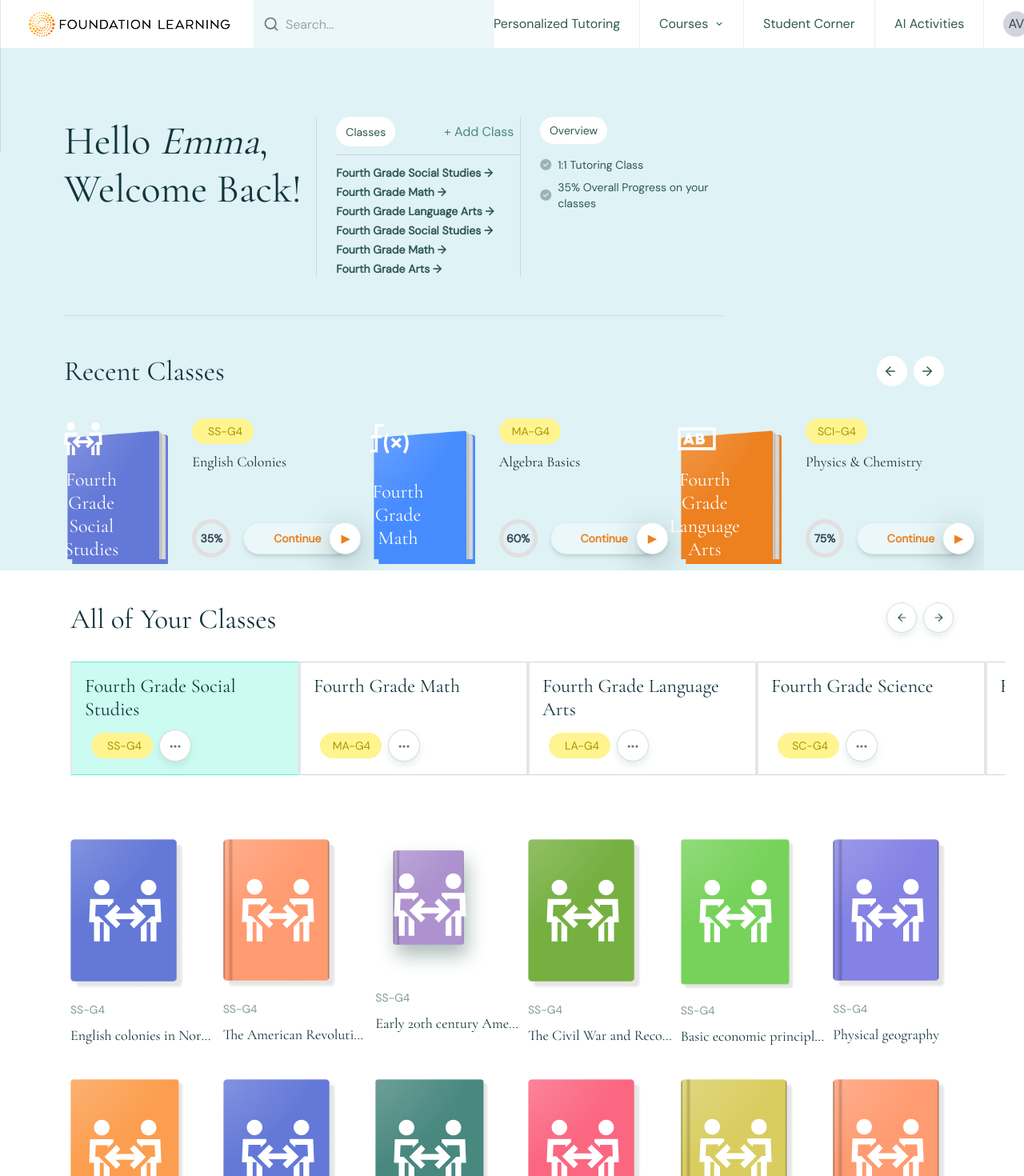
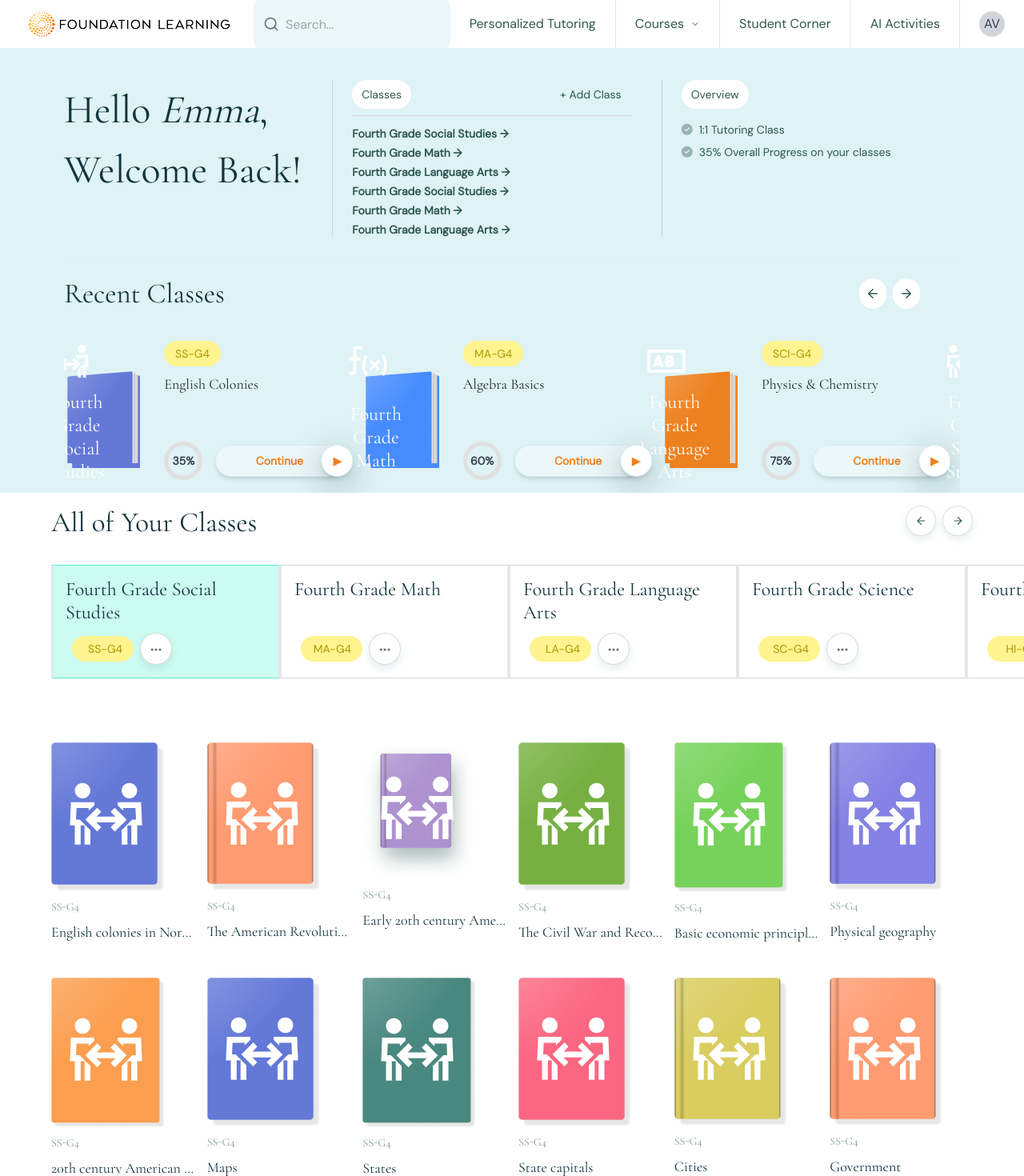
Before and after one commit to pulakkar333/Foundation_learning, a Next.js app: page / in a window 1280 px wide. Shown: the top 1470 px of the page at 80% size. Built offline with nearby package versions, Linux system fonts and the light colour scheme.

Commit message:
redesign

```diff
--- a/src/components/allClasses.tsx
+++ b/src/components/allClasses.tsx
@@ -94,13 +94,13 @@ const AllClasses: React.FC = () => {
 
   return (
     <div
-      className="p-6 relative max-w-full"
+      className="relative max-w-full"
       style={{ fontFamily: "Cormorant Garamond, serif" }}
     >
-      <div className="py-4 mb-4 flex justify-between px-16">
+      <div className="py-4 mb-4 flex justify-between px-16  md:flex">
         <h2
           className="text-[35px] font-medium text-[#12353D]"
-          style={{ fontStyle: "normal", lineHeight: "normal" }}
+          style={{  fontStyle: "normal", lineHeight: "normal" }}
         >
           All of Your Classes
         </h2>
@@ -140,6 +140,7 @@ const AllClasses: React.FC = () => {
           </button>
         </div>
       </div>
+
       <div
         ref={scrollRef as React.RefObject<HTMLDivElement>}
         className="flex overflow-x-hidden scroll-smooth px-16"
@@ -162,9 +163,7 @@ const AllClasses: React.FC = () => {
             className="relative"
             style={{
               borderRight:
-                index !== arr.length - 1
-                  ? "rgba(124, 188, 200, 0.50)"
-                  : "none",
+                index !== arr.length - 1 ? "rgba(124, 188, 200, 0.50)" : "none",
             }}
           >
             <ClassCard {...classData} />
--- a/src/components/bookGrid.tsx
+++ b/src/components/bookGrid.tsx
@@ -96,12 +96,9 @@ const books = [
 
 const BookGrid = () => {
   return (
-    <div className="grid grid-cols-3 sm:grid-cols-3 md:grid-cols-3 lg:grid-cols-6 gap-x-[40px] gap-y-[60px] p-8 text-left">
+    <div className="grid grid-cols-3 sm:grid-cols-3 md:grid-cols-4 lg:grid-cols-6 gap-x-4 gap-y-6 p-4 md:p-8 text-left">
       {books.map((book, index) => (
-        <div
-          key={index}
-          className="flex flex-col items-start w-full h-60 relative"
-        >
+        <div key={index} className="flex flex-col items-start w-full h-auto relative">
           <div className="relative">
             <Image
               width={142}
@@ -111,20 +108,14 @@ const BookGrid = () => {
               className="object-contain self-start"
             />
             <div className="absolute inset-0 flex items-center justify-center mr-[5px] mb-[10px]">
-              <Image
-                width={91}
-                height={72}
-                src={book.svgIcon}
-                alt="SVG Icon"
-                className=""
-              />
+              <Image width={91} height={72} src={book.svgIcon} alt="SVG Icon" />
             </div>
           </div>
-          <div className="mt-4">
-            <p className="text-[14px] text-left font-normal font-dm text-[#2F585299]">
+          <div className="mt-2">
+            <p className="text-[12px] md:text-[14px] font-normal text-[#2F585299]">
               {book.code}
             </p>
-            <p className="text-[18px] text-left font-cormorant font-medium mt-2 w-[180px] h-[50px] text-[#12353D] truncate">
+            <p className="text-[14px] md:text-[18px] font-medium mt-2 max-w-[180px] h-[45px] text-[#12353D] truncate">
               {book.title}
             </p>
           </div>
--- a/src/components/heroSection.tsx
+++ b/src/components/heroSection.tsx
@@ -1,3 +1,193 @@
+// "use client";
+// import Slider from "../components/slider";
+// import "@fortawesome/fontawesome-free/css/all.min.css";
+
+// const classes = [
+//   {
+//     title: "Fourth Grade Social Studies",
+//     progress: 35,
+//     color: "bg-indigo-500",
+//     topic: "English Colonies",
+//     images: ["/logo/cover-back.png", "/logo/pages.png", "/logo/Frame_1.png"],
+//     code: "SS-G4",
+//     svgIcon: "/logo/people-arrows.svg",
+//   },
+//   {
+//     title: "Fourth Grade Math",
+//     progress: 60,
+//     color: "bg-green-500",
+//     topic: "Algebra Basics",
+//     images: ["/logo/cover-back-2.png", "/logo/pages.png", "/logo/Frame_2.png"],
+//     code: "MA-G4",
+//     svgIcon: "/logo/function.svg",
+//   },
+//   {
+//     title: "Fourth Grade Language Arts",
+//     progress: 75,
+//     color: "bg-blue-500",
+//     topic: "Physics & Chemistry",
+//     images: ["/logo/cover-back-3.png", "/logo/pages.png", "/logo/Frame_3.png"],
+//     code: "SCI-G4",
+//     svgIcon: "/logo/input-text.svg",
+//   },
+//   {
+//     title: "Fourth Grade Social Studies",
+//     progress: 75,
+//     color: "bg-blue-500",
+//     topic: "Physics & Chemistry",
+//     images: ["/logo/cover-back.png", "/logo/pages.png", "/logo/Frame_1.png"],
+//     code: "SCI-G4",
+//     svgIcon: "/logo/people-arrows.svg",
+//   },
+//   {
+//     title: "Fourth Grade Math",
+//     progress: 75,
+//     color: "bg-blue-500",
+//     topic: "Physics & Chemistry",
+//     images: ["/logo/cover-back-2.png", "/logo/pages.png", "/logo/Frame_2.png"],
+//     code: "SCI-G4",
+//     svgIcon: "/logo/people-arrows.svg",
+//   },
+//   {
+//     title: "Fourth Grade Arts",
+//     progress: 75,
+//     color: "bg-blue-500",
+//     topic: "Physics & Chemistry",
+//     images: ["/logo/cover-back-3.png", "/logo/pages.png", "/logo/Frame_3.png"],
+//     code: "SCI-G4",
+//     svgIcon: "/logo/people-arrows.svg",
+//   },
+// ];
+
+// export default function HeroSection() {
+//   return (
+//     <div className="bg-[#dff2f5] w-full flex flex-col">
+//       <div
+//         className="py-6 px-10 mt-[62px]"
+//         style={{ paddingLeft: "80px", paddingRight: "375px" }}
+//       >
+//         <div className="flex flex-row justify-between space-y-0">
+//           <h1
+//             className="text-[50px] font-medium text-[#12353D] font-cormorant"
+//             style={{ lineHeight: "normal", width: "343px" }}
+//           >
+//             Hello{" "}
+//             <em
+//               className="italic text-[50px] font-normal"
+//               style={{ width: "343px" }}
+//             >
+//               Emma
+//             </em>
+//             ,<br /> Welcome Back!
+//           </h1>
+
+//           <div className="w-full md:w-1/3 border-t md:border-t-0 md:border-l border-gray-300 md:pl-6">
+//             <div className="flex justify-between border-b border-gray-300 pb-[10px]">
+//               <button
+//                 className="inline-flex items-center justify-center gap-2 px-3 py-2 bg-white text-[#2F5852] rounded-full font-medium"
+//                 style={{
+//                   fontSize: "14px",
+//                   fontWeight: "400",
+//                   lineHeight: "normal",
+//                 }}
+//               >
+//                 Classes
+//               </button>
+
+//               <button
+//                 className="inline-flex items-center justify-center gap-2 px-2 py-2 text-sm text-[#2F5852] rounded-[8px]"
+//                 style={
+//                   {
+//                     // boxShadow: "0px 6px 10px 0px rgba(47, 88, 82, 0.10)",
+//                   }
+//                 }
+//               >
+//                 <span
+//                   style={{
+//                     display: "-webkit-box",
+//                     transform: "rotate(-0.084deg)",
+//                     WebkitBoxOrient: "vertical",
+//                     WebkitLineClamp: 1,
+//                     overflow: "hidden",
+//                     color: "#49887F",
+//                     textAlign: "center",
+//                     textOverflow: "ellipsis",
+//                     fontSize: "16px",
+//                     fontWeight: "400",
+//                     lineHeight: "normal",
+//                   }}
+//                 >
+//                   + Add Class
+//                 </span>
+//               </button>
+//             </div>
+
+//             <ul className="mt-3 space-y-1 text-sm text-[#2F5852]  font-semibold text-left">
+//               {classes.map((classItem, index) => (
+//                 <li key={index} className="cursor-pointer">
+//                   {classItem.title} →
+//                 </li>
+//               ))}
+//             </ul>
+
+//             <div
+//               style={{
+//                 position: "absolute",
+//                 left: "0",
+//                 top: "0",
+//                 width: "1px",
+//                 height: "190px",
+//                 backgroundColor: "#2F5852",
+//                 opacity: "0.15",
+//               }}
+//             />
+//           </div>
+
+//           <div className="w-full md:w-1/3 border-t md:border-t-0 md:border-l border-gray-300 md:pl-6">
+//             <div>
+//               <button
+//                 className="inline-flex items-center justify-center gap-2 px-3 py-2 bg-[#FFFFFF] text-[#2F5852] rounded-full font-normal text-sm"
+//                 style={{
+//                   fontSize: "14px",
+//                   fontWeight: "400",
+//                   lineHeight: "normal",
+//                   textAlign: "center",
+//                   transform: "rotate(-0.102deg)",
+//                 }}
+//               >
+//                 Overview
+//               </button>
+//             </div>
+//             <ul className="mt-4 space-y-2 text-[#2F5852] text-sm font-medium list-none">
+//               <li className="flex items-center">
+//                 <i className="fa-solid fa-circle-check text-[#2F5852] opacity-40 mr-2"></i>
+//                 1:1 Tutoring Class
+//               </li>
+//               <li className="flex items-center">
+//                 <i className="fa-solid fa-circle-check text-[#2F5852] opacity-40 mr-2"></i>
+//                 35% Overall Progress on your classes
+//               </li>
+//             </ul>
+//           </div>
+//         </div>
+//         <hr
+//           className="mt-[48px] border-t border-gray-300"
+//           style={{
+//             borderColor: "rgba(47, 88, 82, 0.10)",
+//           }}
+//         />
+//       </div>
+//       <div style={{ paddingLeft: "80px", paddingRight: "50px" }}>
+//         <Slider
+//           title="Recent Classes"
+//           data={classes}
+//           className="font-cormorant"
+//         />
+//       </div>
+//     </div>
+//   );
+// }
+
 "use client";
 import Slider from "../components/slider";
 import "@fortawesome/fontawesome-free/css/all.min.css";
@@ -30,135 +220,66 @@ const classes = [
     code: "SCI-G4",
     svgIcon: "/logo/input-text.svg",
   },
-  {
+   {
     title: "Fourth Grade Social Studies",
-    progress: 75,
-    color: "bg-blue-500",
-    topic: "Physics & Chemistry",
+    progress: 35,
+    color: "bg-indigo-500",
+    topic: "English Colonies",
     images: ["/logo/cover-back.png", "/logo/pages.png", "/logo/Frame_1.png"],
-    code: "SCI-G4",
+    code: "SS-G4",
     svgIcon: "/logo/people-arrows.svg",
   },
   {
     title: "Fourth Grade Math",
-    progress: 75,
-    color: "bg-blue-500",
-    topic: "Physics & Chemistry",
+    progress: 60,
+    color: "bg-green-500",
+    topic: "Algebra Basics",
     images: ["/logo/cover-back-2.png", "/logo/pages.png", "/logo/Frame_2.png"],
-    code: "SCI-G4",
-    svgIcon: "/logo/people-arrows.svg",
+    code: "MA-G4",
+    svgIcon: "/logo/function.svg",
   },
   {
-    title: "Fourth Grade Arts",
+    title: "Fourth Grade Language Arts",
     progress: 75,
     color: "bg-blue-500",
     topic: "Physics & Chemistry",
     images: ["/logo/cover-back-3.png", "/logo/pages.png", "/logo/Frame_3.png"],
     code: "SCI-G4",
-    svgIcon: "/logo/people-arrows.svg",
+    svgIcon: "/logo/input-text.svg",
   },
 ];
 
 export default function HeroSection() {
   return (
-    <div className="bg-[#dff2f5] w-full flex flex-col">
-      <div
-        className="py-6 px-10 mt-[62px]"
-        style={{ paddingLeft: "80px", paddingRight: "375px" }}
-      >
-        <div className="flex flex-row justify-between space-y-0">
-          <h1
-            className="text-[50px] font-medium text-[#12353D] font-cormorant"
-            style={{ lineHeight: "normal", width: "343px" }}
-          >
-            Hello{" "}
-            <em
-              className="italic text-[50px] font-normal"
-              style={{ width: "343px" }}
-            >
-              Emma
-            </em>
-            ,<br /> Welcome Back!
+    <div className="bg-[#dff2f5] w-full flex flex-col px-4 md:px-10 lg:px-[80px]">
+      <div className="mt-[40px]">
+        <div className="flex flex-col md:flex-row justify-between">
+          <h1 className="text-[32px] md:text-[50px] font-medium text-[#12353D] font-cormorant leading-normal md:w-auto">
+            Hello <em className="italic font-normal">Emma</em>,<br /> Welcome
+            Back!
           </h1>
-
-          <div className="w-full md:w-1/3 border-t md:border-t-0 md:border-l border-gray-300 md:pl-6">
-            <div className="flex justify-between border-b border-gray-300 pb-[10px]">
-              <button
-                className="inline-flex items-center justify-center gap-2 px-3 py-2 bg-white text-[#2F5852] rounded-full font-medium"
-                style={{
-                  fontSize: "14px",
-                  fontWeight: "400",
-                  lineHeight: "normal",
-                }}
-              >
+          <div className="w-full md:w-1/3 md:border-l border-gray-300 md:pl-6 mt-4 md:mt-0">
+            <div className="flex justify-between border-b border-gray-300 pb-2">
+              <button className="px-3 py-2 bg-white text-[#2F5852] rounded-full text-sm font-medium">
                 Classes
               </button>
-
-              <button
-                className="inline-flex items-center justify-center gap-2 px-2 py-2 text-sm text-[#2F5852] rounded-[8px]"
-                style={
-                  {
-                    // boxShadow: "0px 6px 10px 0px rgba(47, 88, 82, 0.10)",
-                  }
-                }
-              >
-                <span
-                  style={{
-                    display: "-webkit-box",
-                    transform: "rotate(-0.084deg)",
-                    WebkitBoxOrient: "vertical",
-                    WebkitLineClamp: 1,
-                    overflow: "hidden",
-                    color: "#49887F",
-                    textAlign: "center",
-                    textOverflow: "ellipsis",
-                    fontSize: "16px",
-                    fontWeight: "400",
-                    lineHeight: "normal",
-                  }}
-                >
-                  + Add Class
-                </span>
+              <button className="px-3 py-2 text-sm text-[#2F5852] rounded-lg">
+                + Add Class
               </button>
             </div>
-
-            <ul className="mt-3 space-y-1 text-sm text-[#2F5852]  font-semibold text-left">
+            <ul className="mt-3 space-y-1 text-sm text-[#2F5852] font-semibold">
               {classes.map((classItem, index) => (
                 <li key={index} className="cursor-pointer">
                   {classItem.title} →
                 </li>
               ))}
             </ul>
-
-            <div
-              style={{
-                position: "absolute",
-                left: "0",
-                top: "0",
-                width: "1px",
-                height: "190px",
-                backgroundColor: "#2F5852",
-                opacity: "0.15",
-              }}
-            />
           </div>
-
-          <div className="w-full md:w-1/3 border-t md:border-t-0 md:border-l border-gray-300 md:pl-6">
-            <div>
-              <button
-                className="inline-flex items-center justify-center gap-2 px-3 py-2 bg-[#FFFFFF] text-[#2F5852] rounded-full font-normal text-sm"
-                style={{
-                  fontSize: "14px",
-                  fontWeight: "400",
-                  lineHeight: "normal",
-                  textAlign: "center",
-                  transform: "rotate(-0.102deg)",
-                }}
-              >
-                Overview
-              </button>
-            </div>
-            <ul className="mt-4 space-y-2 text-[#2F5852] text-sm font-medium list-none">
+          <div className="w-full md:w-1/3 md:border-l border-gray-300 md:pl-6 mt-4 md:mt-0">
+            <button className="px-3 py-2 bg-white text-[#2F5852] rounded-full text-sm font-normal">
+              Overview
+            </button>
+            <ul className="mt-4 space-y-2 text-[#2F5852] text-sm font-medium">
               <li className="flex items-center">
                 <i className="fa-solid fa-circle-check text-[#2F5852] opacity-40 mr-2"></i>
                 1:1 Tutoring Class
@@ -170,14 +291,9 @@ export default function HeroSection() {
             </ul>
           </div>
         </div>
-        <hr
-          className="mt-[48px] border-t border-gray-300"
-          style={{
-            borderColor: "rgba(47, 88, 82, 0.10)",
-          }}
-        />
+        <hr className="mt-6 border-t border-gray-300 opacity-10" />
       </div>
-      <div style={{ paddingLeft: "80px", paddingRight: "50px" }}>
+      <div className="">
         <Slider
           title="Recent Classes"
           data={classes}
--- a/src/components/navigiation.tsx
+++ b/src/components/navigiation.tsx
@@ -2,20 +2,35 @@
 
 import Image from "next/image";
 import Link from "next/link";
-import { Search, ChevronDown } from "lucide-react";
+import { Search, ChevronDown, Menu, X } from "lucide-react";
+import { useState } from "react";
 
 export default function Navigation() {
+  const [mobileMenuOpen, setMobileMenuOpen] = useState(false);
+
   return (
-    <header className="bg-[#fff] flex items-center justify-between px-6 h-[60px] w-full font-dm">
+    <header className="bg-white flex items-center justify-between px-6 h-[60px] w-full font-dm">
+      {/* Left Section */}
       <div className="flex items-center flex-shrink-0 space-x-4 h-full">
         <Image
           src="/logo/logo.png"
           alt="Foundation Learning"
           width={277}
           height={35}
-          className=""
+          className="hidden lg:block"
         />
-        <div className="flex w-[300px] min-w-[300px] max-w-[300px] h-full items-center relative bg-[#EBF7F9]">
+
+        {/* Mobile Logo */}
+        <Image
+          src="/logo/logo.png"
+          alt="Foundation Learning"
+          width={150}
+          height={30}
+          className="lg:hidden"
+        />
+
+        {/* Search Bar */}
+        <div className="hidden md:flex w-auto h-full items-center relative bg-[#EBF7F9] rounded-lg">
           <Search className="absolute left-3 text-gray-500" size={20} />
           <input
             type="text"
@@ -23,27 +38,58 @@ export default function Navigation() {
             className="bg-transparent border-gray-300 text-gray-700 w-full h-full pl-10 pr-4 outline-none focus:ring-0 focus:border-gray-300"
           />
         </div>
+        {/* Mobile Search Icon */}
+        <Search className="md:hidden text-gray-500 cursor-pointer" size={24} />
       </div>
 
-      <nav className="flex items-center flex-shrink-0 h-full relative font-dm space-x-6">
+      {/* Desktop Navigation */}
+      <nav className="hidden lg:flex items-center flex-shrink-0 h-full space-x-6">
+        <NavLinks />
+      </nav>
+
+      {/* Mobile Menu Button */}
+      <button
+        className="lg:hidden text-gray-700"
+        onClick={() => setMobileMenuOpen(!mobileMenuOpen)}
+      >
+        {mobileMenuOpen ? <X size={28} /> : <Menu size={28} />}
+      </button>
+
+      {/* Mobile Menu */}
+      {mobileMenuOpen && (
+        <div className="lg:hidden absolute top-[60px] left-0 w-full bg-white shadow-md flex flex-col space-y-4 py-4 px-6">
+          <NavLinks mobile />
+        </div>
+      )}
+    </header>
+  );
+}
+
+function NavLinks({ mobile = false }: { mobile?: boolean }) {
+  return (
+    <>
       <Link
         href="#"
-          className="text-[#2F5852] text-right font-dm text-[16px] font-normal leading-normal transform rotate-[-0.084deg]"
+        className={`text-[#2F5852] text-[16px] font-normal leading-normal ${
+          mobile ? "block py-2" : ""
+        }`}
       >
         Personalized Tutoring
       </Link>
-        <div
-          className="h-full"
-          style={{ borderRight: "1px solid rgba(47, 88, 82, 0.10)" }}
-        ></div>
+      <Divider mobile={mobile} />
 
-        <div className="relative group">
-          <button className="text-[#2F5852] text-right font-dm text-[16px] font-normal leading-normal transform rotate-[-0.084deg] flex items-center">
+      {/* Dropdown */}
+      <div className={`relative group ${mobile ? "block" : "hidden lg:block"}`}>
+        <button className="text-[#2F5852] text-[16px] font-normal flex items-center">
           Courses
           <ChevronDown className="ml-2" size={12} />
         </button>
 
-          <div className="absolute hidden group-hover:block bg-white shadow-md rounded-lg p-2 mt-2 w-40">
+        <div
+          className={`absolute hidden group-hover:block bg-white shadow-md rounded-lg p-2 mt-2 w-40 ${
+            mobile ? "block static shadow-none mt-0" : ""
+          }`}
+        >
           <Link href="#" className="block text-[#2F5852] p-2">
             Course 1
           </Link>
@@ -52,37 +98,44 @@ export default function Navigation() {
           </Link>
         </div>
       </div>
-        <div
-          className="h-full"
-          style={{ borderRight: "1px solid rgba(47, 88, 82, 0.10)" }}
-        ></div>
+      <Divider mobile={mobile} />
 
       <Link
         href="#"
-          className="text-[#2F5852] text-right font-dm text-[16px] font-normal leading-normal transform rotate-[-0.084deg]"
+        className={`text-[#2F5852] text-[16px] font-normal leading-normal ${
+          mobile ? "block py-2" : ""
+        }`}
       >
         Student Corner
       </Link>
-        <div
-          className="h-full"
-          style={{ borderRight: "1px solid rgba(47, 88, 82, 0.10)" }}
-        ></div>
+      <Divider mobile={mobile} />
 
       <Link
         href="#"
-          className="text-[#2F5852] text-right font-dm text-[16px] font-normal leading-normal transform rotate-[-0.084deg]"
+        className={`text-[#2F5852] text-[16px] font-normal leading-normal ${
+          mobile ? "block py-2" : ""
+        }`}
       >
         AI Activities
       </Link>
-        <div
-          className="h-full"
-          style={{ borderRight: "1px solid rgba(47, 88, 82, 0.10)" }}
-        ></div>
+      <Divider mobile={mobile} />
 
+      {/* Avatar */}
       <div className="w-8 h-8 bg-gray-300 rounded-full flex items-center justify-center text-gray-700">
         AV
       </div>
-      </nav>
-    </header>
+    </>
   );
 }
+
+function Divider({ mobile }: { mobile?: boolean }) {
+  return (
+    <div
+      className={`${
+        mobile
+          ? "border-t border-gray-300 my-2"
+          : "h-full border-r border-gray-200"
+      }`}
+    ></div>
+  );
+}
```
Also changed, not shown: src/components/footer.tsx (+9 -10 lines), src/components/slider.tsx (+4 -5 lines). Lines whose indentation alone changed are shown as unchanged.
